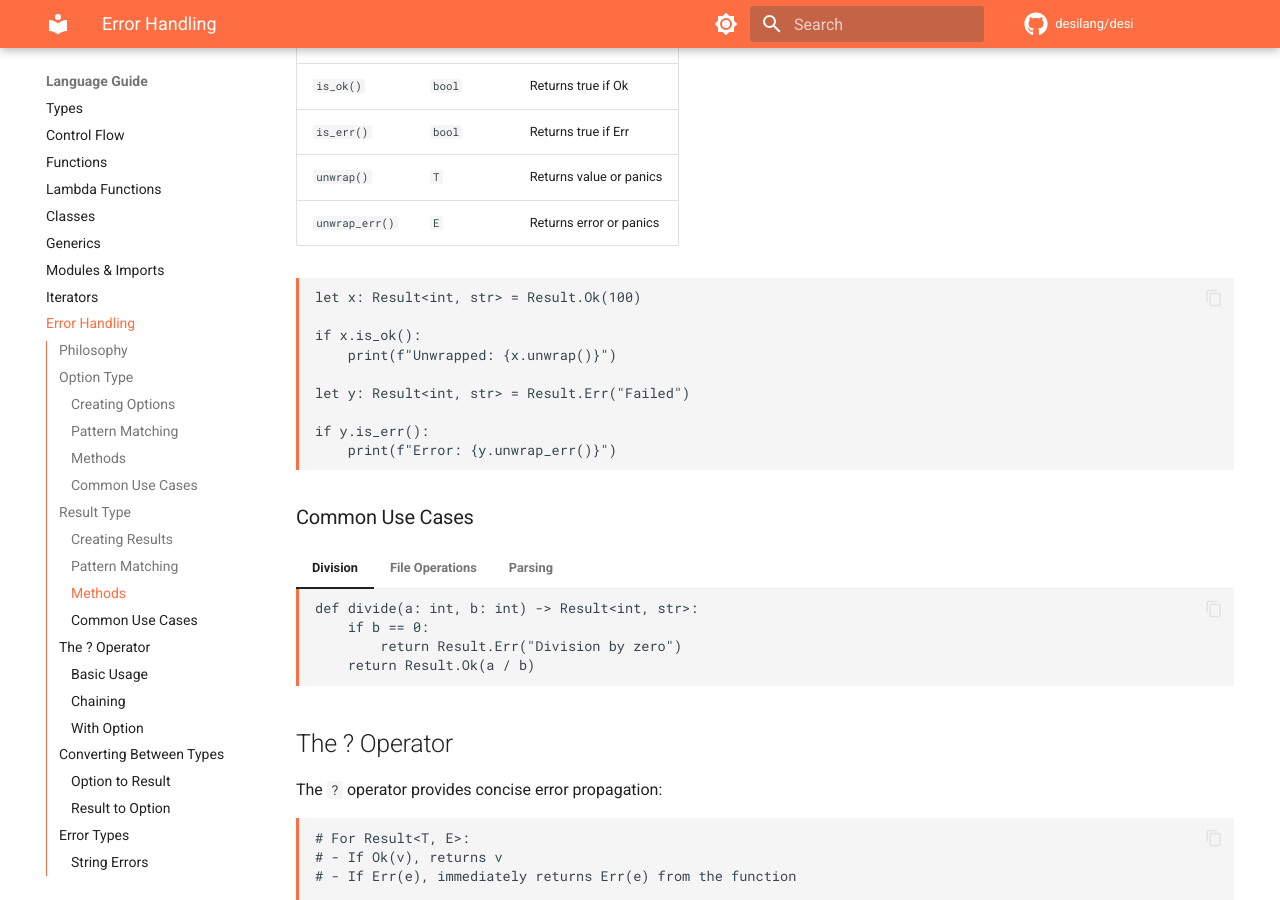
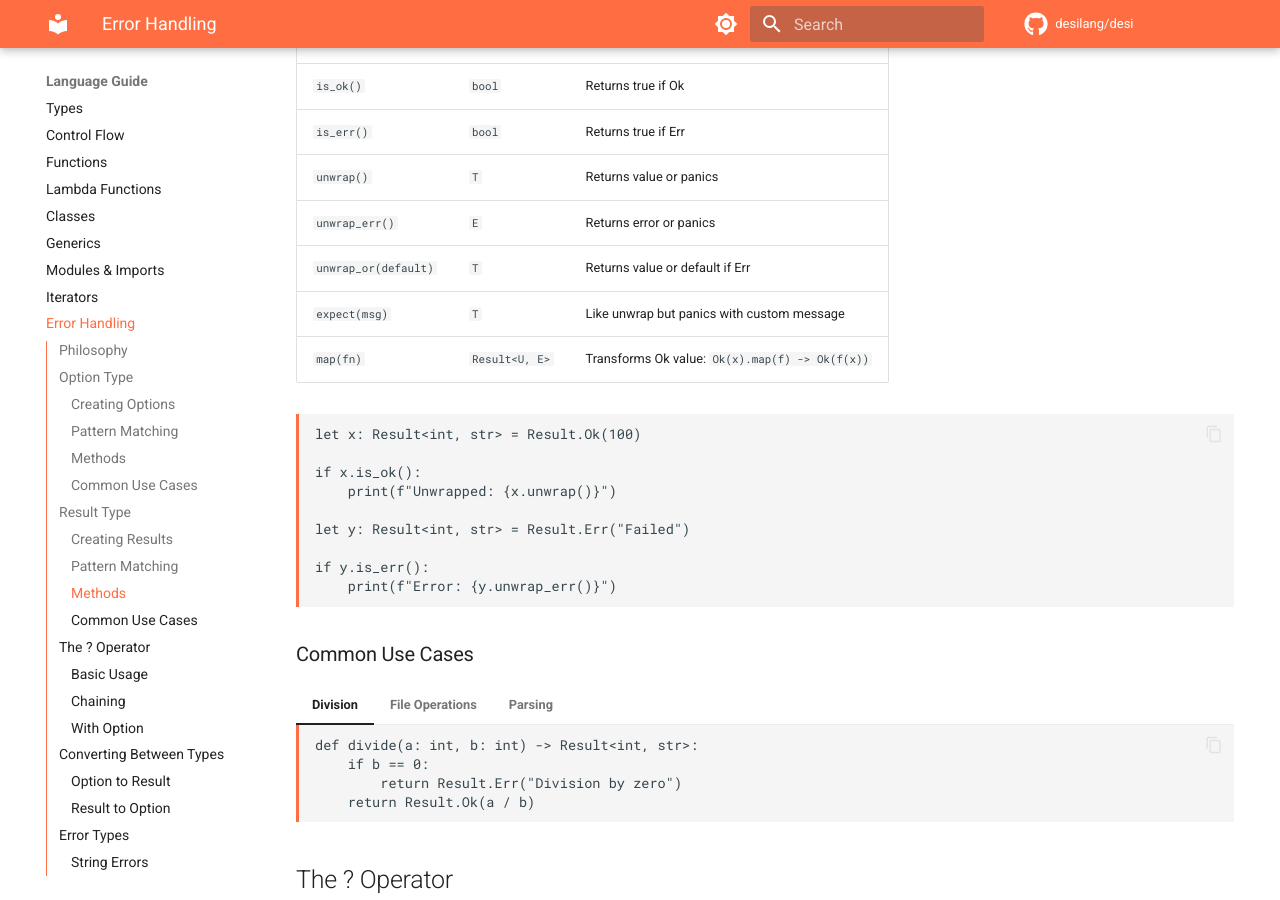
Before and after one commit to desilang/desi, an MkDocs documentation site: the page built from book/docs/language/error-handling.md, in a window 1280 px wide and 900 px high, scrolled down 2637 px. Built offline with MkDocs 1.6.1 and Material for MkDocs 9.7.7, drawn with Linux system fonts in a browser that asks for light colours; comment, search, counter and statistics services are not loaded; the version menu is left out.

Commit message:
docs: Add Result.map documentation to method reference tables
- Added to docs/features/option_result.md
- Added to book/docs/language/error-handling.md
- Also added missing unwrap_or and expect to book Result table

````diff
--- a/book/docs/language/error-handling.md
+++ b/book/docs/language/error-handling.md
@@ -126,6 +126,9 @@ match result:
 | `is_err()` | `bool` | Returns true if Err |
 | `unwrap()` | `T` | Returns value or panics |
 | `unwrap_err()` | `E` | Returns error or panics |
+| `unwrap_or(default)` | `T` | Returns value or default if Err |
+| `expect(msg)` | `T` | Like unwrap but panics with custom message |
+| `map(fn)` | `Result<U, E>` | Transforms Ok value: `Ok(x).map(f) -> Ok(f(x))` |
 
 ```desi
 let x: Result<int, str> = Result.Ok(100)
````
Also changed, not shown: docs/features/option_result.md (+1 -0 lines).
